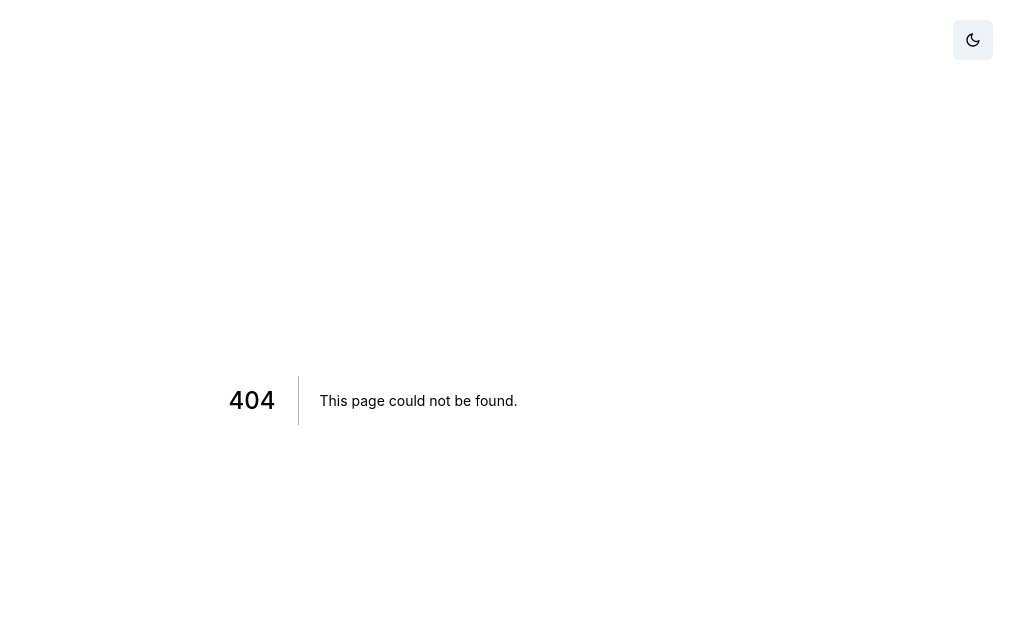
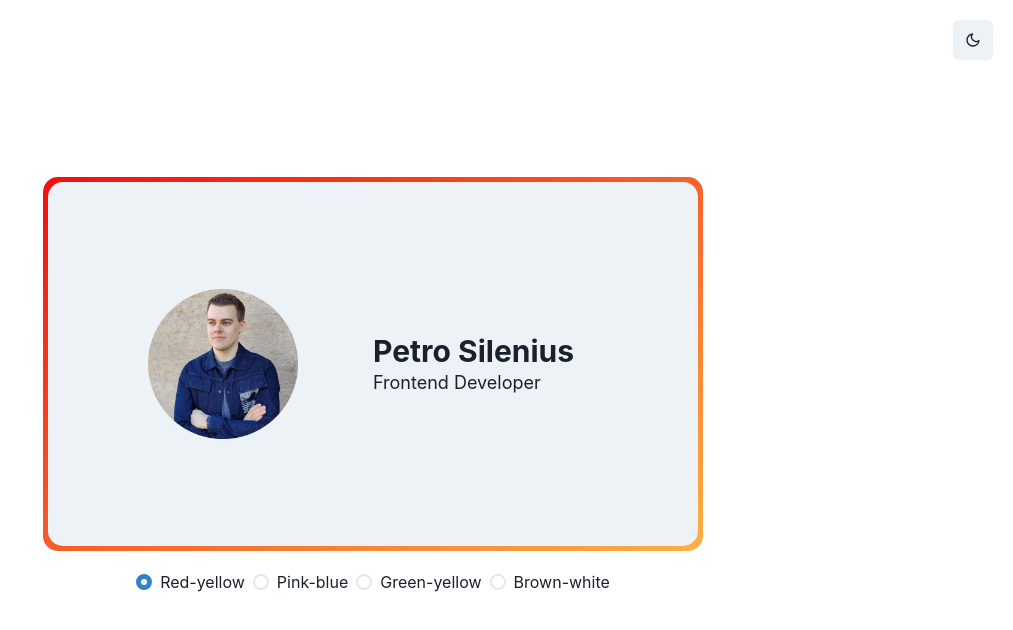
Before and after one commit to PetroSilenius/silenius.dev, a Next.js app: page /card in a window 1280 px wide. Before the commit this address had no page. Shown: the top 630 px of the page, without its empty margins (267-1280 px from the left). Built offline with nearby package versions, Linux system fonts and the light colour scheme.

Commit message:
Create initial business card component and view

```diff
--- /dev/null
+++ b/components/BusinessCard.tsx
@@ -0,0 +1,78 @@
+import Image from 'next/image'
+import {
+  Box,
+  Center,
+  Heading,
+  SimpleGrid,
+  Text,
+  useColorModeValue,
+} from '@chakra-ui/react'
+
+interface BusinessCardProps {
+  imgSrc: string
+  name: string
+  title: string
+  borderColors: string
+}
+
+export const BusinessCard = ({
+  imgSrc,
+  name,
+  title,
+  borderColors,
+}: BusinessCardProps): JSX.Element => {
+  const cardBgColor = useColorModeValue(
+    '--chakra-colors-gray-100',
+    '--chakra-colors-gray-800'
+  )
+
+  return (
+    <div className="business-card">
+      <SimpleGrid
+        columns={2}
+        padding={6}
+        position="absolute"
+        top={0}
+        left={0}
+        height="100%"
+        width="100%"
+      >
+        <Center>
+          <Image src={imgSrc} width="150" height="150" />
+        </Center>
+        <Box alignSelf="center">
+          <Heading as="h2" size="lg">
+            {name}
+          </Heading>
+          <Text fontSize="lg">{title}</Text>
+        </Box>
+      </SimpleGrid>
+      <style jsx>
+        {`
+          .business-card {
+            background-clip: padding-box;
+            background: var(${cardBgColor});
+            position: relative;
+            border-radius: 15px;
+            width: 70vw;
+            max-width: 650px;
+
+            padding-top: 56%;
+          }
+          .business-card:before {
+            content: '';
+            position: absolute;
+            top: 0;
+            right: 0;
+            bottom: 0;
+            left: 0;
+            z-index: -1;
+            margin: -5px;
+            border-radius: inherit;
+            background: linear-gradient(149deg, ${borderColors});
+          }
+        `}
+      </style>
+    </div>
+  )
+}
--- a/components/index.ts
+++ b/components/index.ts
@@ -1,3 +1,4 @@
+export { BusinessCard } from './BusinessCard'
 export { Card } from './Card'
 export { Footer } from './Footer'
 export { ThemeSwitch } from './ThemeSwitch'
--- /dev/null
+++ b/pages/card.tsx
@@ -0,0 +1,49 @@
+import { useState } from 'react'
+import Head from 'next/head'
+import { BusinessCard } from '../components'
+import { Stack, Radio, RadioGroup } from '@chakra-ui/react'
+
+const borderColorOptions = [
+  'rgb(238, 16, 16), rgb(252, 176, 69)',
+  'rgb(255, 78, 205), rgb(26, 117, 255)',
+  'rgb(4, 91, 86), rgb(253, 203, 73)',
+  'rgb(208, 111, 63) 60%, rgb(245, 228, 211)',
+]
+
+export default function Card() {
+  const [selectedBorderColor, setSelectedBorderColor] = useState('0')
+  return (
+    <>
+      <Head>
+        <title>Business Card - Petro Silenius</title>
+        <meta
+          name="description"
+          content="🚀 Driving frontend development forward at a B2B SaaS company
+        📚 Graduated Master of Technology as a 22-year old"
+        />
+        <link rel="icon" href="/favicon.ico" />
+      </Head>
+
+      <main className="main">
+        <BusinessCard
+          imgSrc="/petro.png"
+          name="Petro Silenius"
+          title="Frontend Developer"
+          borderColors={borderColorOptions[parseInt(selectedBorderColor)]}
+        />
+        <RadioGroup
+          onChange={setSelectedBorderColor}
+          value={selectedBorderColor}
+          margin={6}
+        >
+          <Stack direction="row">
+            <Radio value="0">Red-yellow</Radio>
+            <Radio value="1">Pink-blue</Radio>
+            <Radio value="2">Green-yellow</Radio>
+            <Radio value="3">Brown-white</Radio>
+          </Stack>
+        </RadioGroup>
+      </main>
+    </>
+  )
+}
```
